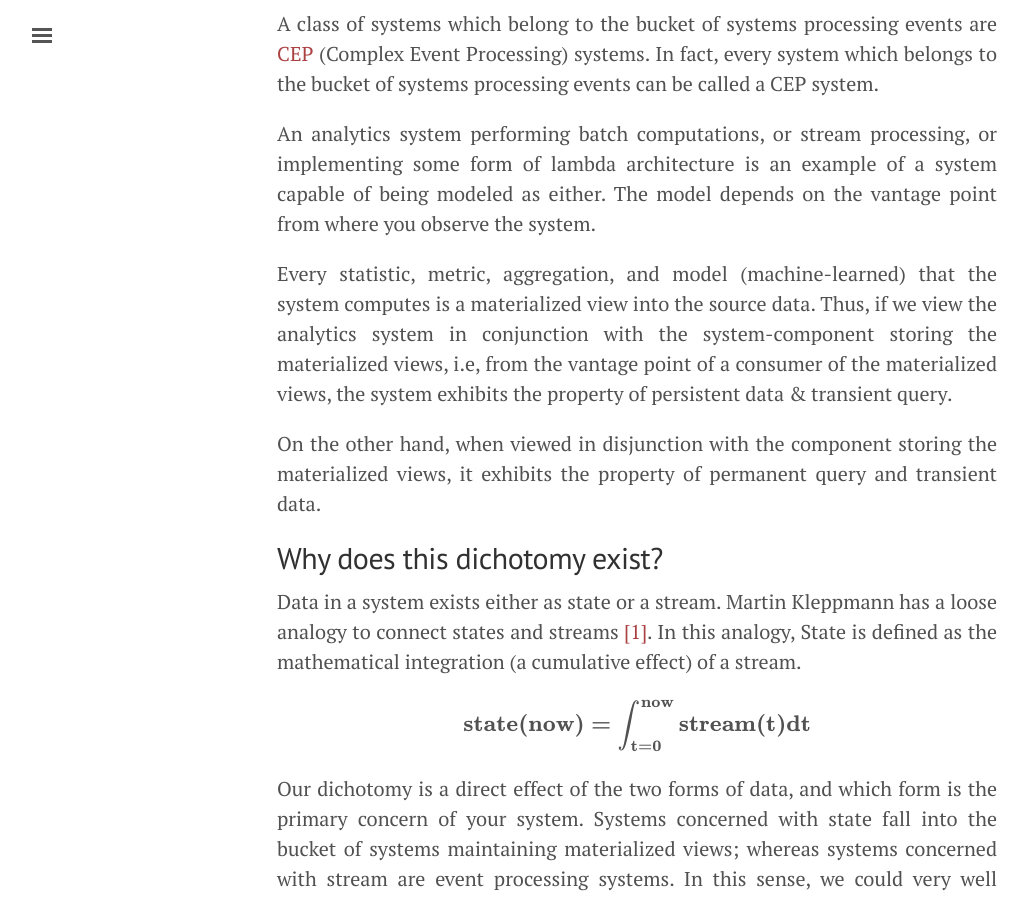
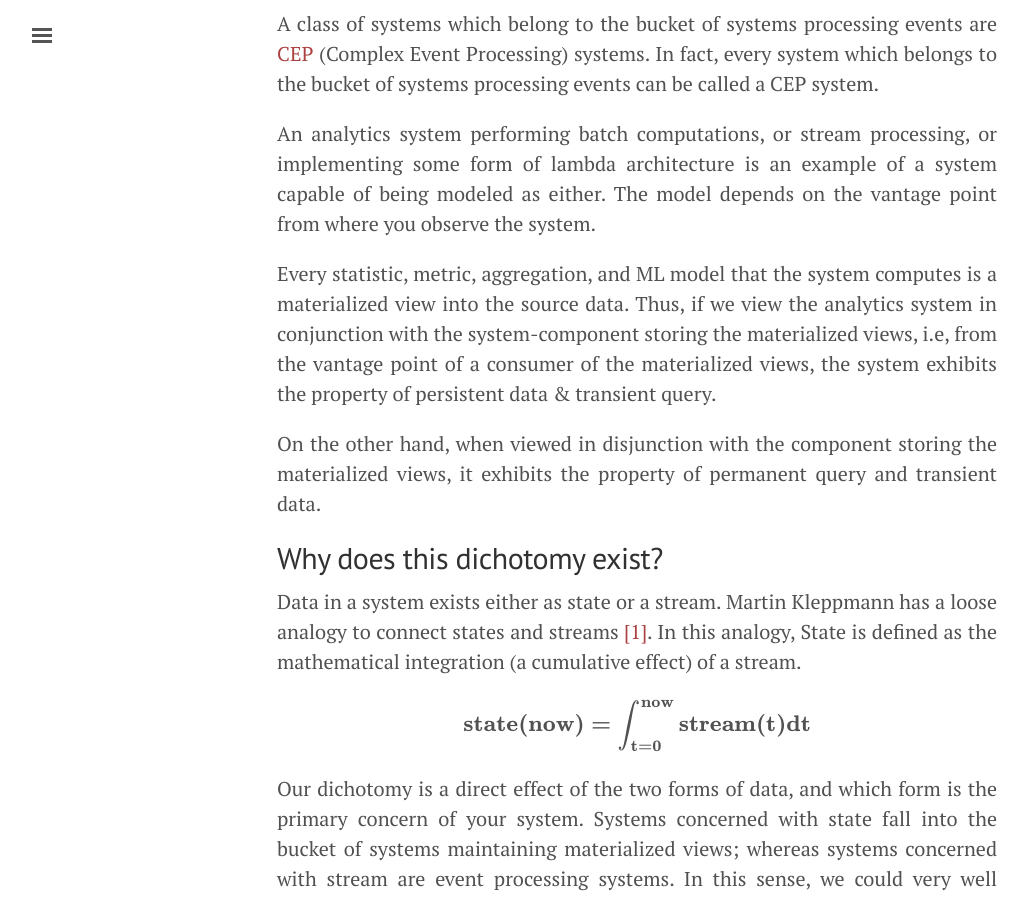
Before and after one commit to sujithjay/sujithjay.github.io, a Jekyll site: the page built from _posts/2018-08-16-A-Simple-Dichotomy-for-Modelling-Data-Intensive-Systems.md, in a window 1280 px wide and 900 px high, scrolled down 1518 px. Shown: the whole window, without its empty margins (3-1031 px from the left). Built offline with Jekyll 4.4.1, drawn with Linux system fonts in a browser that asks for light colours; nearby versions of some CDN libraries; formulas are drawn with MathJax 3; comment, search, counter and statistics services are not loaded.

Commit message:
Edits in 'A Simple Dichotomy for Modeling Data-Intensive Systems'

```diff
--- a/_posts/2018-08-16-A-Simple-Dichotomy-for-Modelling-Data-Intensive-Systems.md
+++ b/_posts/2018-08-16-A-Simple-Dichotomy-for-Modelling-Data-Intensive-Systems.md
@@ -43,7 +43,7 @@
 
 An analytics system performing batch computations, or stream processing, or implementing some form of lambda architecture is an example of a system capable of being modeled as either. The model depends on the vantage point from where you observe the system.
 
-Every statistic, metric, aggregation, and model (machine-learned) that the system computes is a materialized view into the source data. Thus, if we view the analytics system in conjunction with the system-component storing the materialized views, i.e, from the vantage point of a consumer of the materialized views, the system exhibits the property of persistent data & transient query.
+Every statistic, metric, aggregation, and ML model that the system computes is a materialized view into the source data. Thus, if we view the analytics system in conjunction with the system-component storing the materialized views, i.e, from the vantage point of a consumer of the materialized views, the system exhibits the property of persistent data & transient query.
 
 On the other hand, when viewed in disjunction with the component storing the materialized views, it exhibits the property of permanent query and transient data.
 
```
